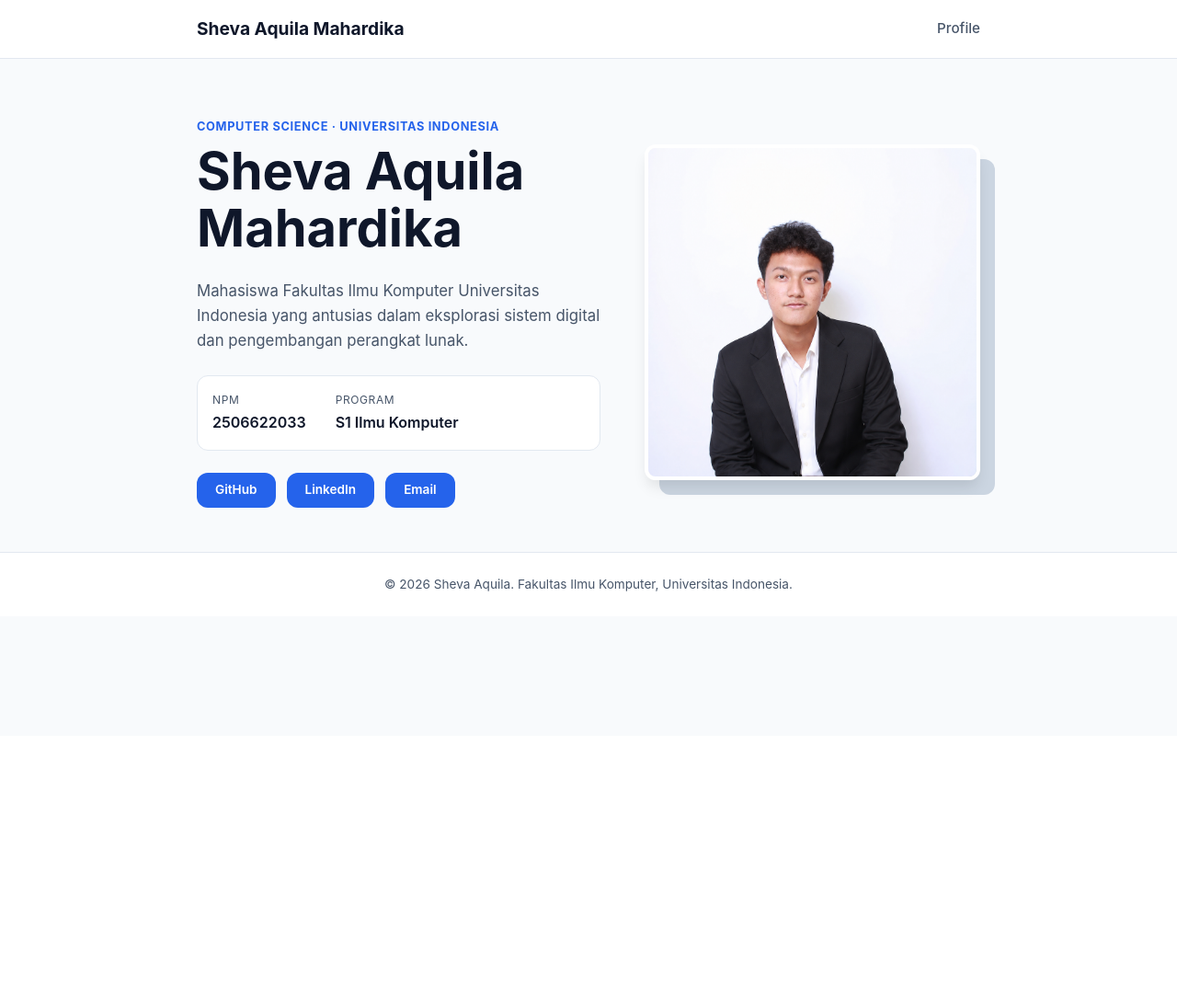
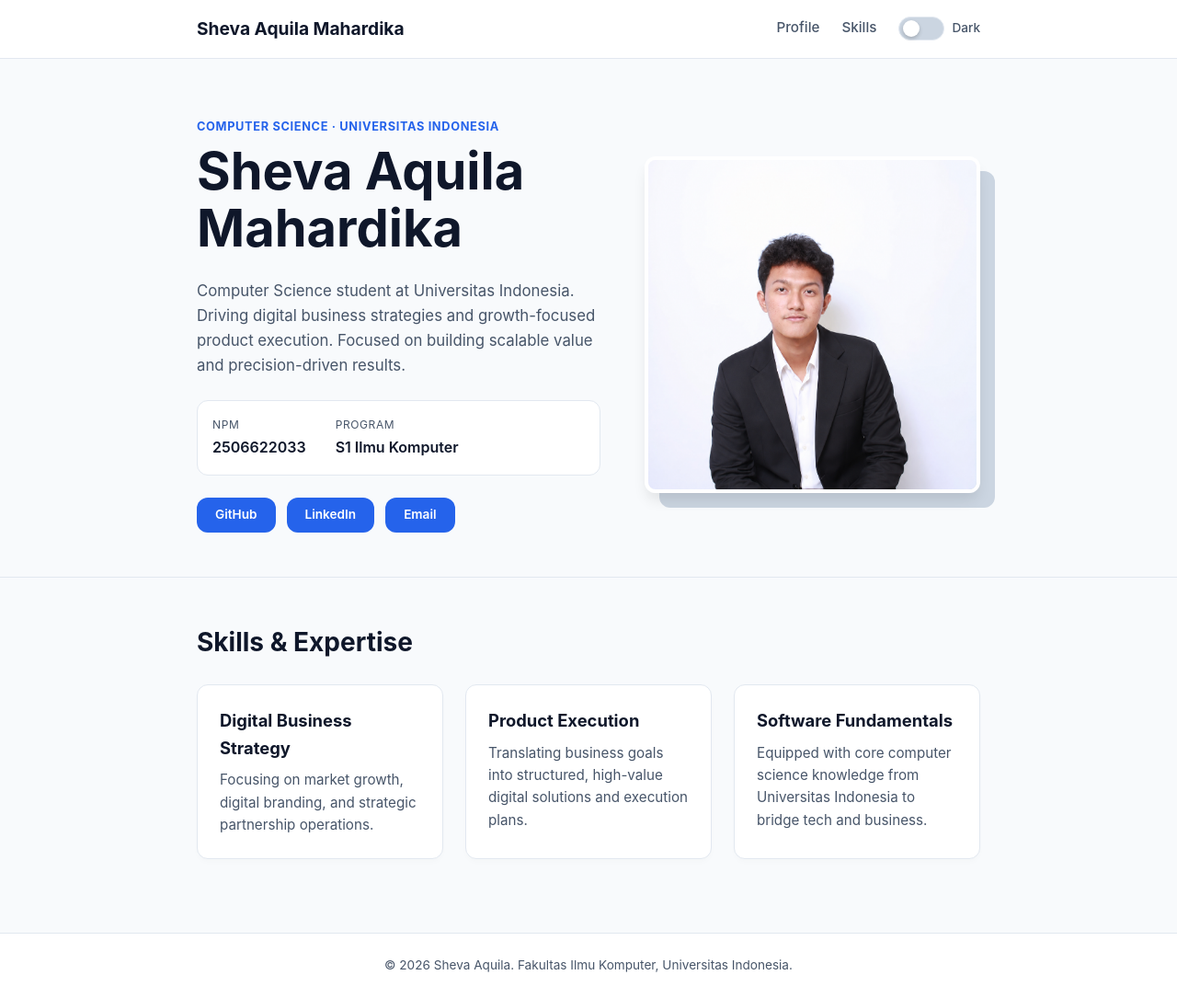
Before and after one commit to sheva48/myportofolio, a Django app: page / in a window 1280 px wide. Shown: the whole page at 92% size. Before the commit the page ends 643 px from the top, so only its background shows below. Run offline with Django 5.2, Linux system fonts and the light colour scheme.

Commit message:
Mengerjakan Individual Assignment 1: Portofolio Statis Sheva Aquila Mahardika

```diff
--- a/templates/index.html
+++ b/templates/index.html
@@ -15,11 +15,22 @@
             <a href="#profile" class="brand">Sheva Aquila Mahardika</a>
             <nav>
                 <a href="#profile">Profile</a>
+                <a href="#skills">Skills</a>
+
+                <!-- Switch Toggle -->
+                <div class="theme-switch-wrapper">
+                    <label class="theme-switch" for="checkbox">
+                        <input type="checkbox" id="checkbox" onclick="toggleTheme()" />
+                        <div class="slider"></div>
+                    </label>
+                    <span id="switch-label">Dark</span>
+                </div>
             </nav>
         </div>
     </header>
 
     <main>
+        <!-- SECTION ABOUT ME -->
         <section class="hero" id="profile">
             <div class="container hero-grid">
                 <div class="hero-identity">
@@ -31,7 +42,7 @@
                     <img class="avatar" src="/static/img/sheva.png" alt="Photo of Sheva Aquila Mahardika">
                 </div>
                 <div class="hero-details">
-                    <p class="bio">Mahasiswa Fakultas Ilmu Komputer Universitas Indonesia yang antusias dalam eksplorasi sistem digital dan pengembangan perangkat lunak.</p>
+                    <p class="bio">Computer Science student at Universitas Indonesia. Driving digital business strategies and growth-focused product execution. Focused on building scalable value and precision-driven results.</p>
                     <dl class="meta-list">
                         <div class="meta-row">
                             <dt>NPM</dt>
@@ -43,9 +54,30 @@
                         </div>
                     </dl>
                     <div class="social-links">
-                        <a href="https://github.com/sheva48" class="social-link">GitHub</a>
-                        <a href="https://linkedin.com/" class="social-link">LinkedIn</a>
+                        <a href="https://github.com/sheva48" class="social-link" target="_blank">GitHub</a>
+                        <a href="https://linkedin.com/" class="social-link" target="_blank">LinkedIn</a>
                         <a href="mailto:Shevaaquilaa@gmail.com" class="social-link">Email</a>
+                    </div>
+                </div>
+            </div>
+        </section>
+
+        <!-- SECTION: SKILLS & EXPERTISE -->
+        <section class="skills" id="skills">
+            <div class="container">
+                <h2>Skills & Expertise</h2>
+                <div class="skills-grid">
+                    <div class="skill-card">
+                        <h3>Digital Business Strategy</h3>
+                        <p>Focusing on market growth, digital branding, and strategic partnership operations.</p>
+                    </div>
+                    <div class="skill-card">
+                        <h3>Product Execution</h3>
+                        <p>Translating business goals into structured, high-value digital solutions and execution plans.</p>
+                    </div>
+                    <div class="skill-card">
+                        <h3>Software Fundamentals</h3>
+                        <p>Equipped with core computer science knowledge from Universitas Indonesia to bridge tech and business.</p>
                     </div>
                 </div>
             </div>
@@ -57,5 +89,22 @@
             <p>&copy; 2026 Sheva Aquila. Fakultas Ilmu Komputer, Universitas Indonesia.</p>
         </div>
     </footer>
+
+    <!-- SCRIPT TOMBOL light and dark-->
+    <script>
+        function toggleTheme() {
+            const body = document.body;
+            const checkbox = document.getElementById('checkbox');
+            const label = document.getElementById('switch-label');
+
+            body.classList.toggle('blue-theme');
+
+            if (body.classList.contains('blue-theme')) {
+                label.textContent = 'Dark';
+            } else {
+                label.textContent = 'Light';
+            }
+        }
+    </script>
 </body>
 </html>
```
